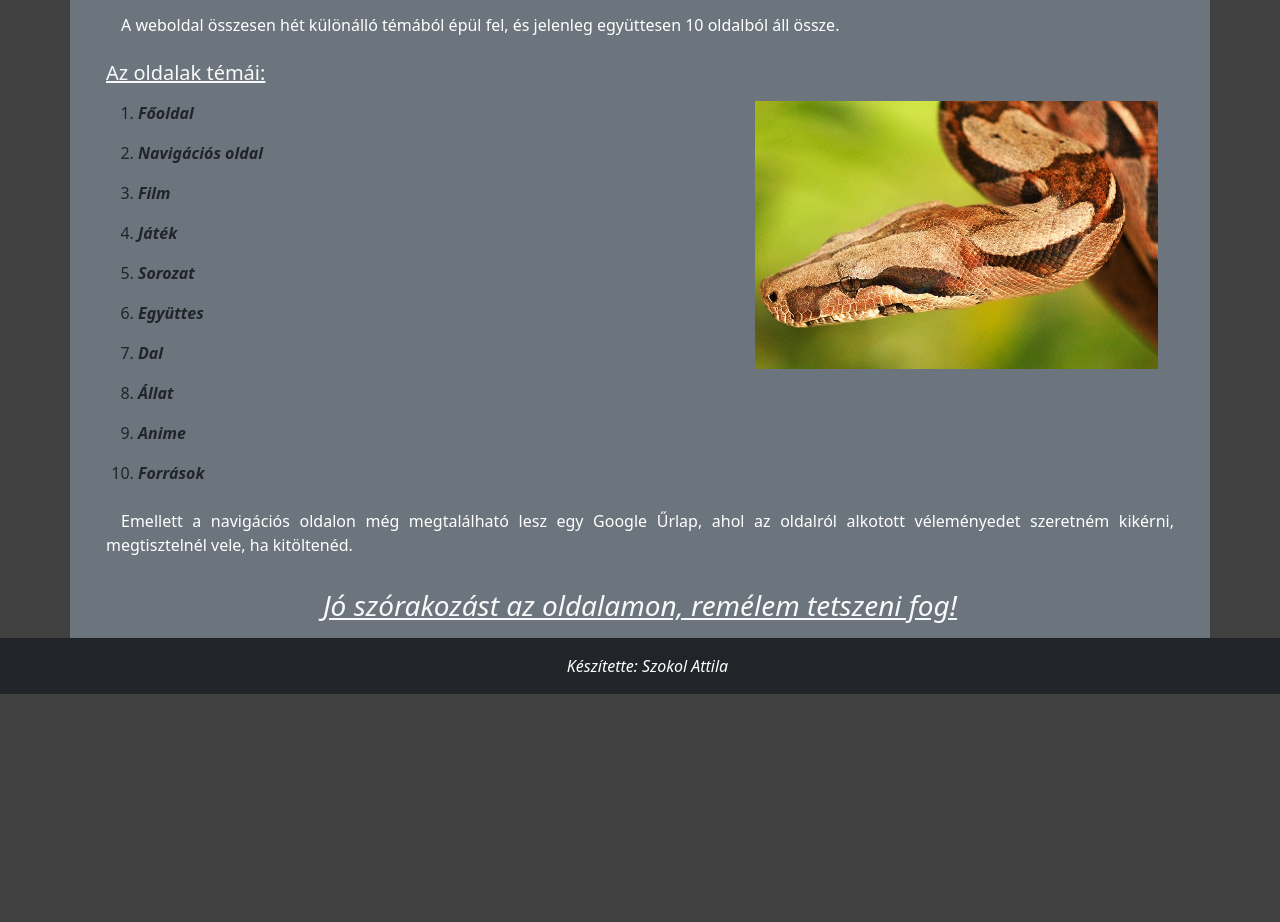
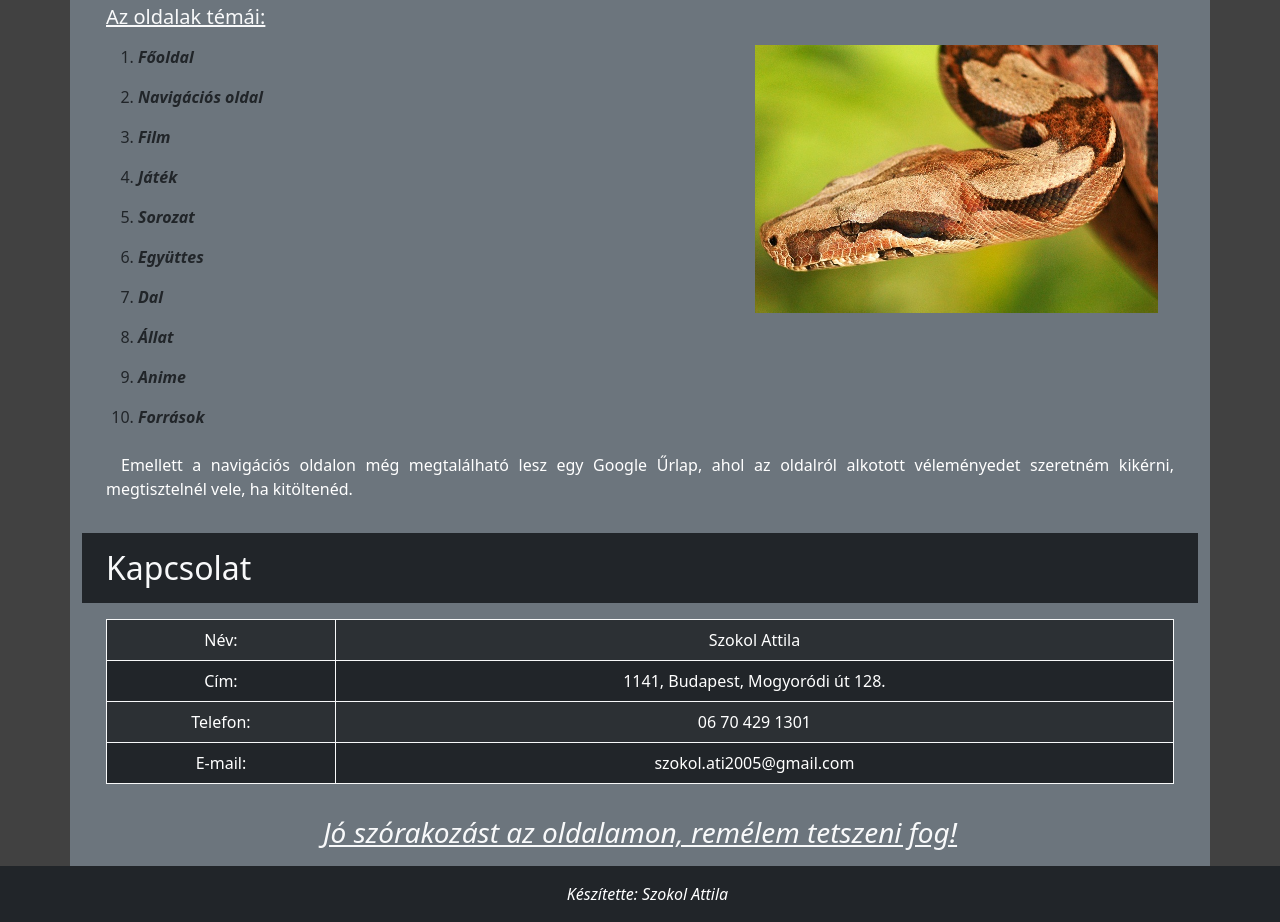
Before and after one commit to SzokolAttila/9bSzokolAttila-KedvencekProject, a plain HTML site: page 9bSzokolAttilaKedvencek/main.html in a window 1280 px wide. Shown: the part 1126-2048 px from the top of the page. Before the commit the page ends 1820 px from the top, so only its background shows below. Drawn offline with Linux system fonts and the light colour scheme.

Commit message:
változtatások

```diff
--- a/9bSzokolAttilaKedvencek/css/kedvenc.css
+++ b/9bSzokolAttilaKedvencek/css/kedvenc.css
@@ -87,6 +87,16 @@ body
 #navigation
 {
     transform: none;
+}
+
+#navbar
+{
+    position: fixed;
+    z-index: 1000;
+    top: 0;
+    width: 100%;
+    padding-left: 0;
+    padding-right: 0;
 }
 
 #iframe
--- a/9bSzokolAttilaKedvencek/main.html
+++ b/9bSzokolAttilaKedvencek/main.html
@@ -15,6 +15,7 @@
 </head>
 
 <body>
+    <div id="navbar">
         <nav class="navbar navbar-expand-lg navbar-dark bg-dark">
             <div class="container-fluid">
                 <a class="navbar-brand active" aria-current="page" href="main.html">Főoldal</a>
@@ -32,6 +33,7 @@
                 </div>
             </div>
         </nav>
+    </div>
 
     <header id="ironmanbanner">
 
@@ -179,6 +181,58 @@
 
         <div class="row">
             <div class="col">
+                <h2 class="bg-dark text-light my-2 my-md-3 px-2 px-md-4 py-1 py-md-3">
+                    Kapcsolat
+                </h2>
+            </div>
+        </div>
+
+        <div class="row">
+            <div class="col">
+                <div class="mx-md-4">
+                    <table class="table table-dark table-striped table-bordered border-light">
+                        <tr>
+                            <td class="text-center text-white">
+                                Név:
+                            </td>
+                            <td class="text-center text-white">
+                                Szokol Attila
+                            </td>
+                        </tr>
+
+                        <tr>
+                            <td class="text-center text-white">
+                                Cím:
+                            </td>
+                            <td class="text-center text-white">
+                                1141, Budapest, Mogyoródi út 128.
+                            </td>
+                        </tr>
+
+                        <tr>
+                            <td class="text-center text-white">
+                                Telefon:
+                            </td>
+                            <td class="text-center text-white">
+                                06 70 429 1301
+                            </td>
+                        </tr>
+
+                        <tr>
+                            <td class="text-center text-white">
+                                E-mail:
+                            </td>
+                            <td class="text-center text-white">
+                                szokol.ati2005@gmail.com
+                            </td>
+                        </tr>
+                    </table>
+                </div>
+            </div>
+        </div>
+
+        <div class="row">
+            <div class="col">
                 <h3 class="text-center text-light my-3 px-2 px-md-4">
                     <i>
                         <u>
```
Also changed, not shown: 9bSzokolAttilaKedvencek/html/ironman.html (+2 -0 lines), 9bSzokolAttilaKedvencek/html/leagueoflegends.html (+2 -0 lines), 9bSzokolAttilaKedvencek/html/myheroacademia.html (+2 -1 lines), 9bSzokolAttilaKedvencek/html/neffex.html (+2 -0 lines), 9bSzokolAttilaKedvencek/html/snake.html (+2 -0 lines), 9bSzokolAttilaKedvencek/html/sources.html (+2 -0 lines), 9bSzokolAttilaKedvencek/html/theflash.html (+2 -0 lines), 9bSzokolAttilaKedvencek/html/wellmeetagain.html (+2 -0 lines), 1 other file. Lines whose indentation alone changed are shown as unchanged.
